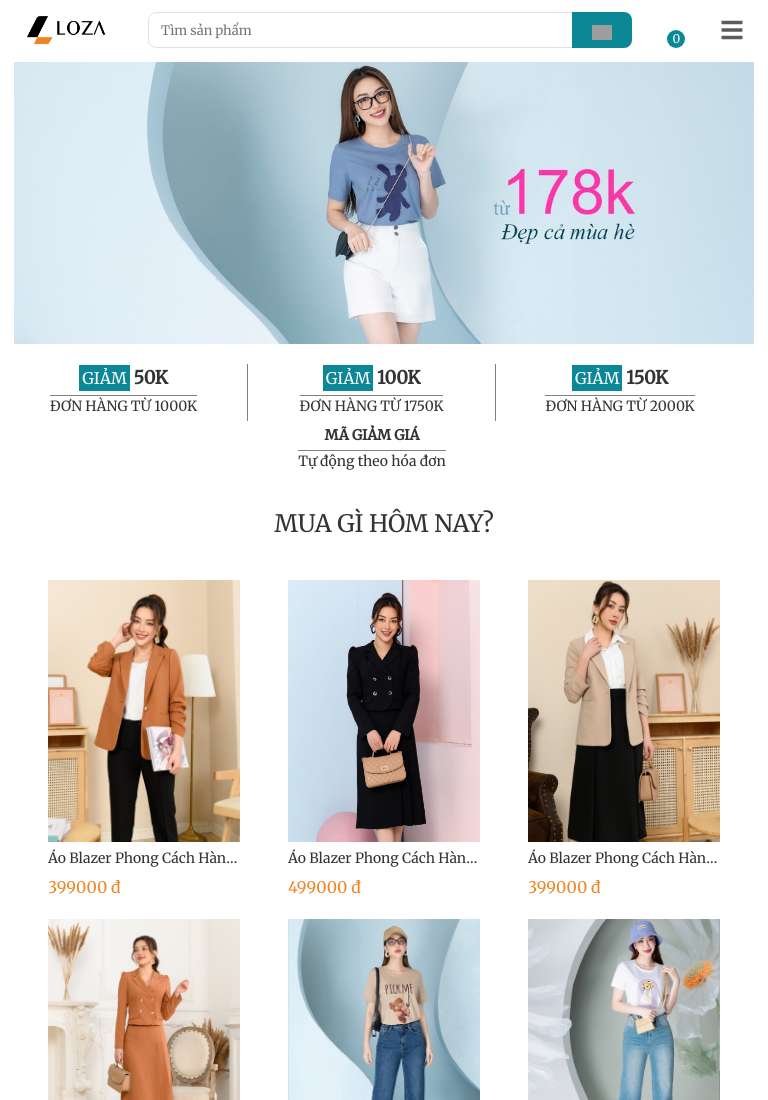
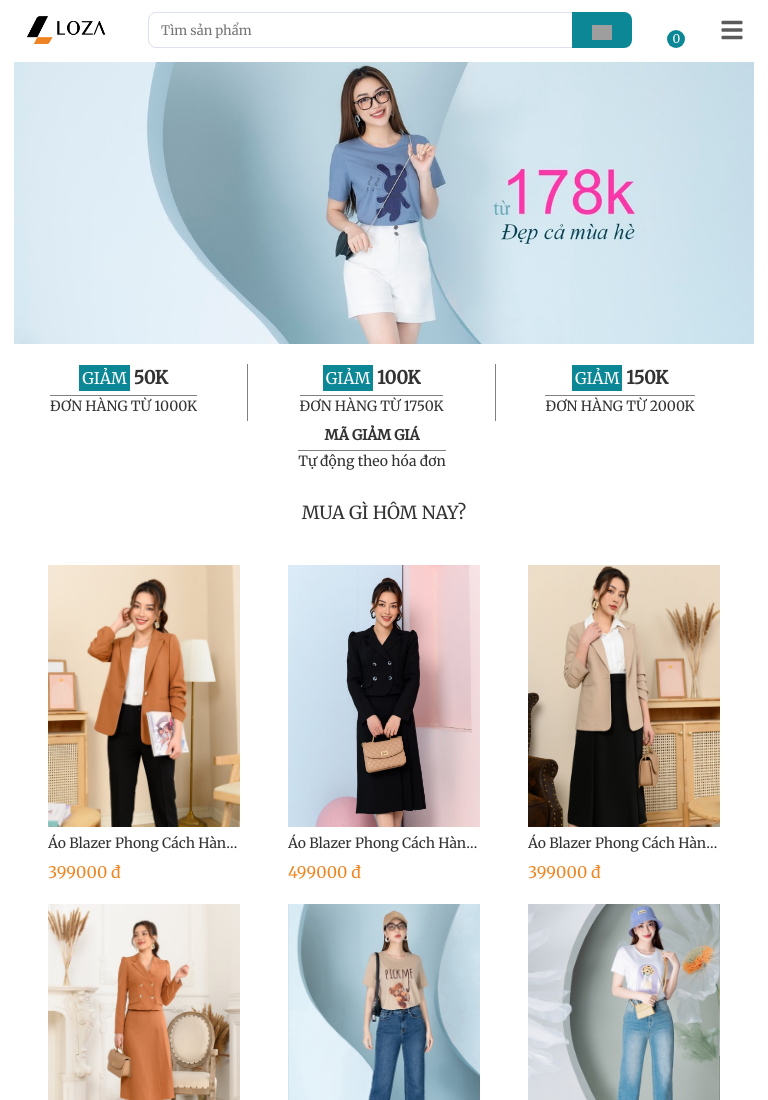
Before and after one commit to thiendev98/Loza-shop, a React (Create React App) app: page / in a window 768 px wide. Shown: the top 1100 px of the page. Built offline with nearby package versions, Linux system fonts and the light colour scheme; grey boxes are pictures that could not be loaded; what lord-icon-element would draw is missing.

Commit message:
update responesive home page

```diff
--- a/src/View/styles/_responesive.scss
+++ b/src/View/styles/_responesive.scss
@@ -184,6 +184,12 @@
 }
 @media (max-width: 768px) and (min-width: 576px) {
   #HomePage {
+    .container {
+      padding: 0;
+      h3 {
+        font-size: 18px;
+      }
+    }
     .sales__list {
       .item--border--right--3 {
         border-right: none;
@@ -347,6 +353,12 @@
 }
 @media (max-width: 576px) and (min-width: 400px) {
   #HomePage {
+    .container {
+      padding: 0;
+      h3 {
+        font-size: 17px;
+      }
+    }
     .sales__list {
       .item--border--right--2 {
         border: none;
@@ -517,7 +529,7 @@
         margin: 0;
       }
       h3 {
-        font-size: 18px;
+        font-size: 16px;
       }
     }
     .row {
--- a/src/View/styles/style.css
+++ b/src/View/styles/style.css
@@ -1219,6 +1219,12 @@
 }
 
 @media (max-width: 768px) and (min-width: 576px) {
+  #HomePage .container {
+    padding: 0;
+  }
+  #HomePage .container h3 {
+    font-size: 18px;
+  }
   #HomePage .sales__list .item--border--right--3 {
     border-right: none;
   }
@@ -1410,6 +1416,12 @@
 }
 
 @media (max-width: 576px) and (min-width: 400px) {
+  #HomePage .container {
+    padding: 0;
+  }
+  #HomePage .container h3 {
+    font-size: 17px;
+  }
   #HomePage .sales__list .item--border--right--2 {
     border: none;
   }
@@ -1609,7 +1621,7 @@
     margin: 0;
   }
   #HomePage .container h3 {
-    font-size: 18px;
+    font-size: 16px;
   }
   #HomePage .row {
     display: -webkit-box;
```
Also changed, not shown: 1 other file (tests, documents, lock files or other folders).
